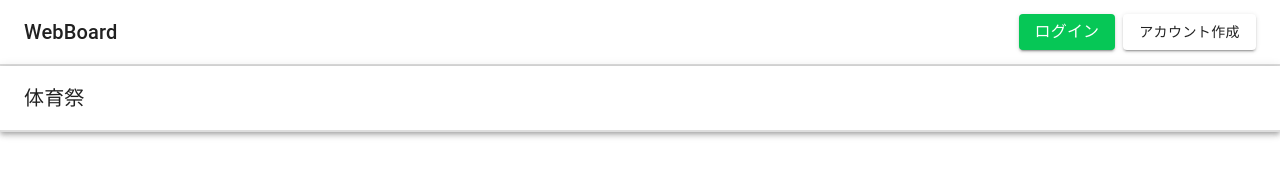
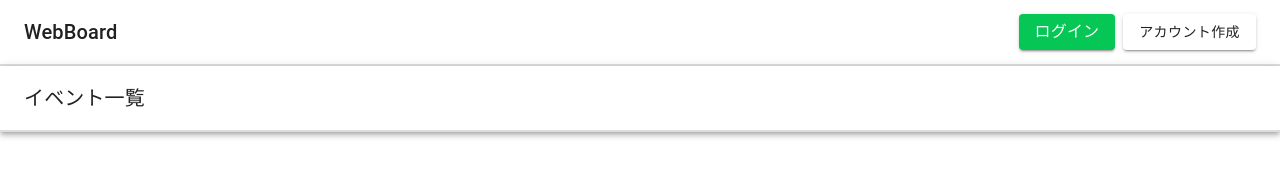
Before and after one commit to naka520/hazimete_mosafrontend, a React (Create React App) app: page /Administrator in a window 1280 px wide. Shown: the top 172 px of the page. Built offline with nearby package versions, Linux system fonts and the light colour scheme.

Commit message:
SubHeaderを変更

```diff
--- a/src/administrator.tsx
+++ b/src/administrator.tsx
@@ -79,7 +79,7 @@ function Administrator() {
   return (
     <div style={{ height: 400, width: '100%' }}>
       <Header />
-      <SubHeader title="体育祭"/>
+      <SubHeader title="イベント一覧"/>
       <React.Fragment>
       <CssBaseline />
       <Container maxWidth="xl">
```
